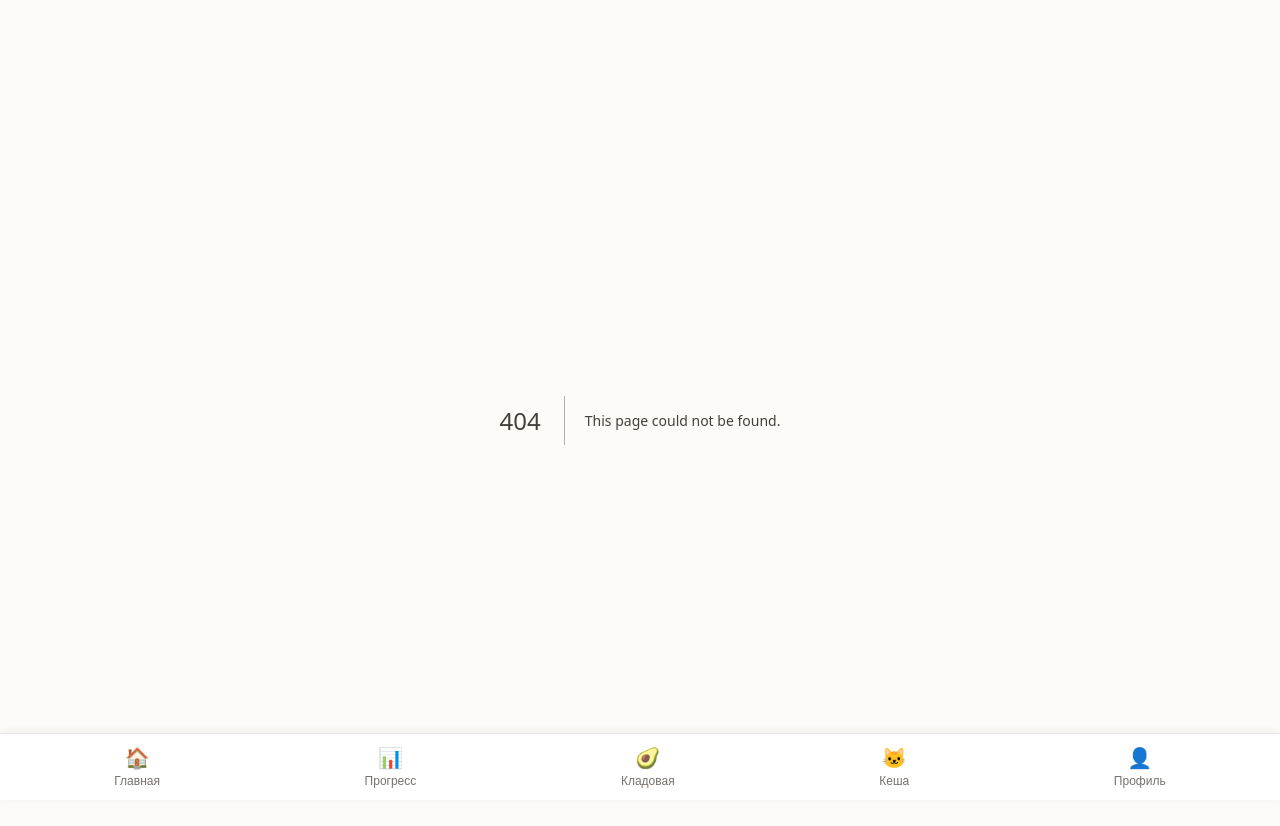
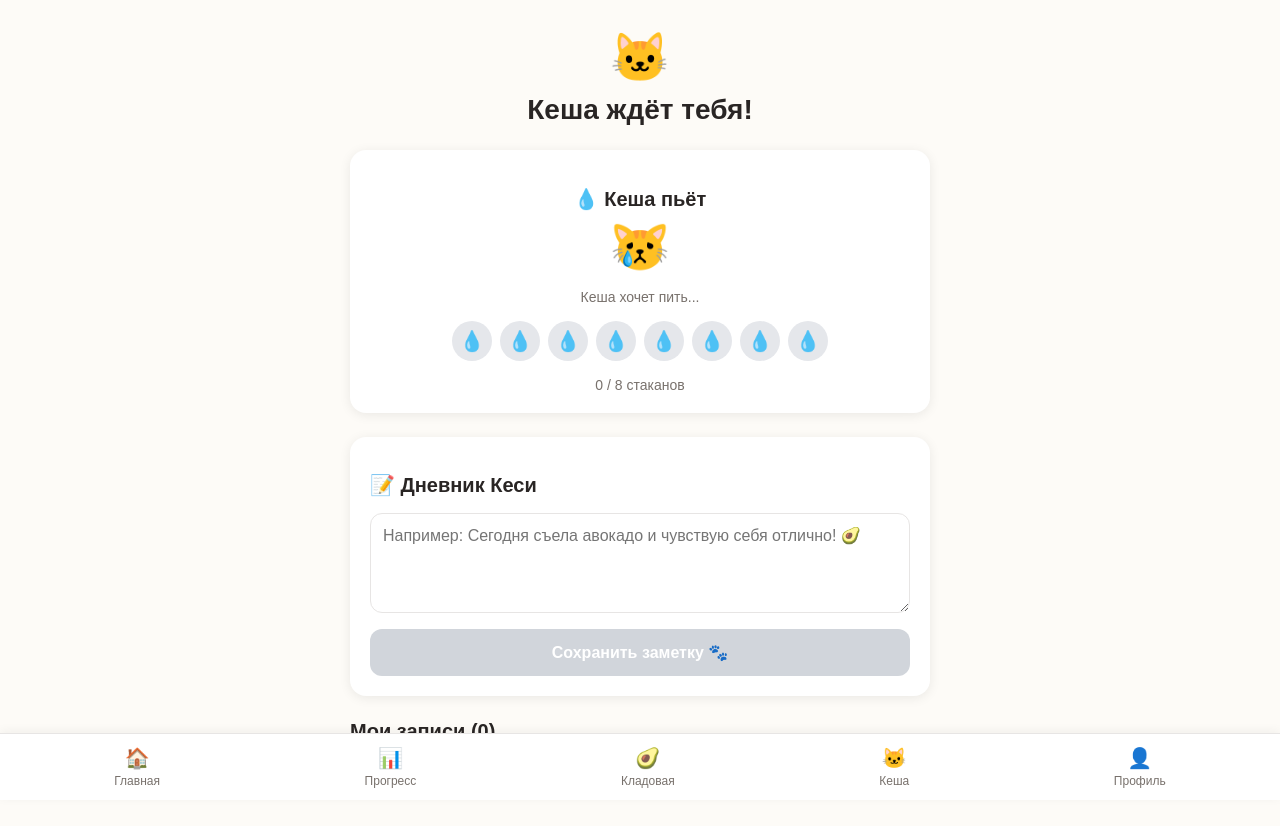
Before and after one commit to 2025zhannansk-beep/kesha-keto, a Next.js app: page /kesha in a window 1280 px wide. Before the commit this address had no page. Shown: the top 826 px of the page. Built offline with nearby package versions, Linux system fonts and the light colour scheme.

Commit message:
Create page.tsx

```diff
--- /dev/null
+++ b/app/kesha/page.tsx
@@ -0,0 +1,114 @@
+'use client';
+
+import { useState, useEffect } from 'react';
+
+interface Note {
+  id: number;
+  content: string;
+  createdAt: string;
+}
+
+export default function KeshaPage() {
+  const [notes, setNotes] = useState<Note[]>([]);
+  const [newNote, setNewNote] = useState('');
+  const [waterCount, setWaterCount] = useState(0);
+
+  useEffect(() => {
+    const savedNotes = localStorage.getItem('kesha-notes');
+    if (savedNotes) setNotes(JSON.parse(savedNotes));
+
+    const savedWater = localStorage.getItem('kesha-water');
+    if (savedWater) {
+      const waterData = JSON.parse(savedWater);
+      const today = new Date().toDateString();
+      if (waterData.date === today) setWaterCount(waterData.count);
+    }
+  }, []);
+
+  useEffect(() => {
+    if (notes.length > 0) localStorage.setItem('kesha-notes', JSON.stringify(notes));
+  }, [notes]);
+
+  useEffect(() => {
+    const today = new Date().toDateString();
+    localStorage.setItem('kesha-water', JSON.stringify({ date: today, count: waterCount }));
+  }, [waterCount]);
+
+  const saveNote = () => {
+    if (!newNote.trim()) return;
+    const note: Note = { id: Date.now(), content: newNote, createdAt: new Date().toISOString() };
+    setNotes([note, ...notes]);
+    setNewNote('');
+  };
+
+  const deleteNote = (id: number) => {
+    const updatedNotes = notes.filter(note => note.id !== id);
+    setNotes(updatedNotes);
+    if (updatedNotes.length === 0) localStorage.removeItem('kesha-notes');
+  };
+
+  const addWater = () => {
+    if (waterCount < 8) setWaterCount(waterCount + 1);
+  };
+
+  const resetWater = () => setWaterCount(0);
+
+  const getCatMood = () => {
+    if (waterCount === 0) return { emoji: '😿', text: 'Кеша хочет пить...' };
+    if (waterCount < 3) return { emoji: '🐱', text: 'Кеша пьёт!' };
+    if (waterCount < 6) return { emoji: '😺', text: 'Кеша доволен!' };
+    if (waterCount < 8) return { emoji: '😸', text: 'Кеша счастлив!' };
+    return { emoji: '😻', text: 'Кеша мурлычет от счастья!' };
+  };
+
+  const catMood = getCatMood();
+
+  return (
+    <div style={{ padding: '10px' }}>
+      <header style={{ textAlign: 'center', marginBottom: '24px' }}>
+        <div style={{ fontSize: '48px', marginBottom: '8px' }}>🐱</div>
+        <h1 style={{ fontSize: '1.75rem', fontWeight: 'bold', color: '#292524', margin: 0 }}>Кеша ждёт тебя!</h1>
+      </header>
+
+      <div style={{ backgroundColor: 'white', borderRadius: '16px', padding: '20px', marginBottom: '24px', boxShadow: '0 2px 12px rgba(0,0,0,0.08)', textAlign: 'center' }}>
+        <h2 style={{ fontSize: '1.25rem', fontWeight: '600', color: '#292524', marginBottom: '8px' }}>💧 Кеша пьёт</h2>
+        <div style={{ fontSize: '48px', marginBottom: '8px' }}>{catMood.emoji}</div>
+        <p style={{ color: '#78716C', marginBottom: '16px', fontSize: '14px' }}>{catMood.text}</p>
+
+        <div style={{ display: 'flex', gap: '8px', justifyContent: 'center', flexWrap: 'wrap', marginBottom: '16px' }}>
+          {Array.from({ length: 8 }, (_, i) => (
+            <button key={i} onClick={addWater} style={{ width: '40px', height: '40px', borderRadius: '50%', border: 'none', backgroundColor: i < waterCount ? '#60A5FA' : '#E5E7EB', cursor: 'pointer', fontSize: '20px', transition: 'all 0.2s' }}>💧</button>
+          ))}
+        </div>
+
+        <div style={{ display: 'flex', gap: '8px', justifyContent: 'center' }}>
+          <span style={{ color: '#78716C', fontSize: '14px' }}>{waterCount} / 8 стаканов</span>
+          {waterCount > 0 && <button onClick={resetWater} style={{ backgroundColor: 'transparent', border: 'none', color: '#EF4444', cursor: 'pointer', fontSize: '14px', textDecoration: 'underline' }}>Сбросить</button>}
+        </div>
+      </div>
+
+      <div style={{ backgroundColor: 'white', borderRadius: '16px', padding: '20px', marginBottom: '24px', boxShadow: '0 2px 12px rgba(0,0,0,0.08)' }}>
+        <h2 style={{ fontSize: '1.25rem', fontWeight: '600', color: '#292524', marginBottom: '16px' }}>📝 Дневник Кеси</h2>
+        <textarea value={newNote} onChange={(e) => setNewNote(e.target.value)} placeholder="Например: Сегодня съела авокадо и чувствую себя отлично! 🥑" style={{ width: '100%', minHeight: '100px', padding: '12px', borderRadius: '12px', border: '1px solid #E7E5E4', fontSize: '16px', fontFamily: 'inherit', color: '#44403C', resize: 'vertical', boxSizing: 'border-box' }} />
+        <button onClick={saveNote} disabled={!newNote.trim()} style={{ width: '100%', marginTop: '12px', backgroundColor: !newNote.trim() ? '#D1D5DB' : '#4ade80', color: 'white', border: 'none', borderRadius: '12px', padding: '14px', fontSize: '16px', fontWeight: '600', cursor: !newNote.trim() ? 'not-allowed' : 'pointer', transition: 'background-color 0.2s' }}>Сохранить заметку 🐾</button>
+      </div>
+
+      <div>
+        <h2 style={{ fontSize: '1.25rem', fontWeight: '600', color: '#292524', marginBottom: '16px' }}>Мои записи ({notes.length})</h2>
+        {notes.length === 0 ? (
+          <p style={{ color: '#78716C', textAlign: 'center', padding: '20px' }}>Пока тут пусто. Напиши свою первую заметку!</p>
+        ) : (
+          notes.map((note) => (
+            <div key={note.id} style={{ backgroundColor: 'white', borderRadius: '12px', padding: '16px', marginBottom: '12px', boxShadow: '0 1px 4px rgba(0,0,0,0.05)', borderLeft: '4px solid #4ade80' }}>
+              <p style={{ color: '#44403C', margin: '0 0 8px 0', lineHeight: '1.5' }}>{note.content}</p>
+              <div style={{ display: 'flex', justifyContent: 'space-between', alignItems: 'center' }}>
+                <span style={{ fontSize: '12px', color: '#A8A29E' }}>{new Date(note.createdAt).toLocaleDateString('ru-RU', { day: 'numeric', month: 'long', hour: '2-digit', minute: '2-digit' })}</span>
+                <button onClick={() => deleteNote(note.id)} style={{ backgroundColor: 'transparent', border: 'none', color: '#EF4444', cursor: 'pointer', fontSize: '14px', padding: '4px 8px' }}>Удалить</button>
+              </div>
+            </div>
+          ))
+        )}
+      </div>
+    </div>
+  );
+}
```
